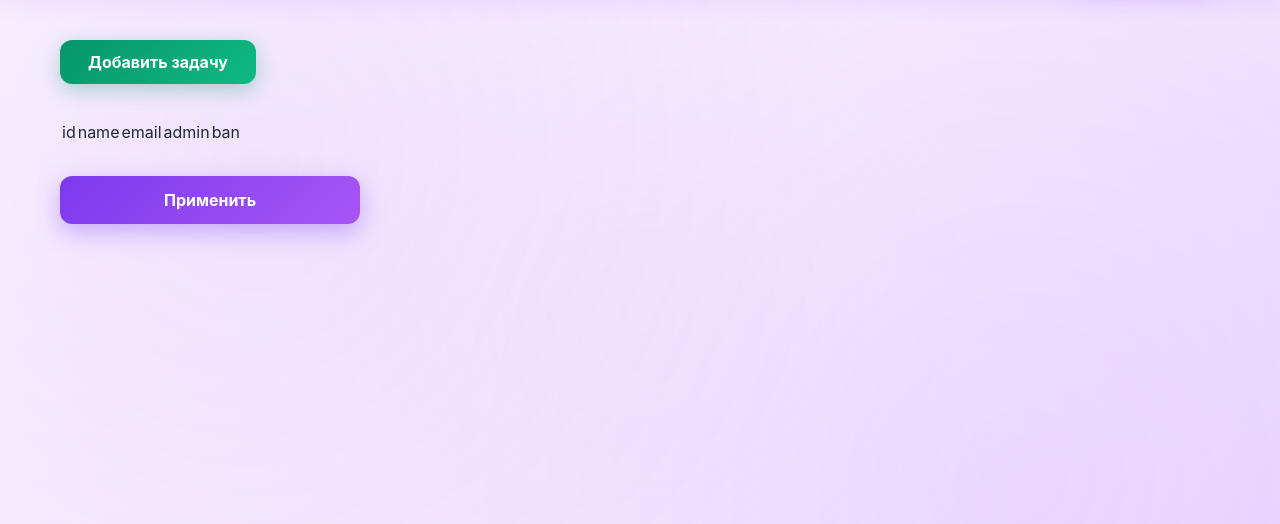
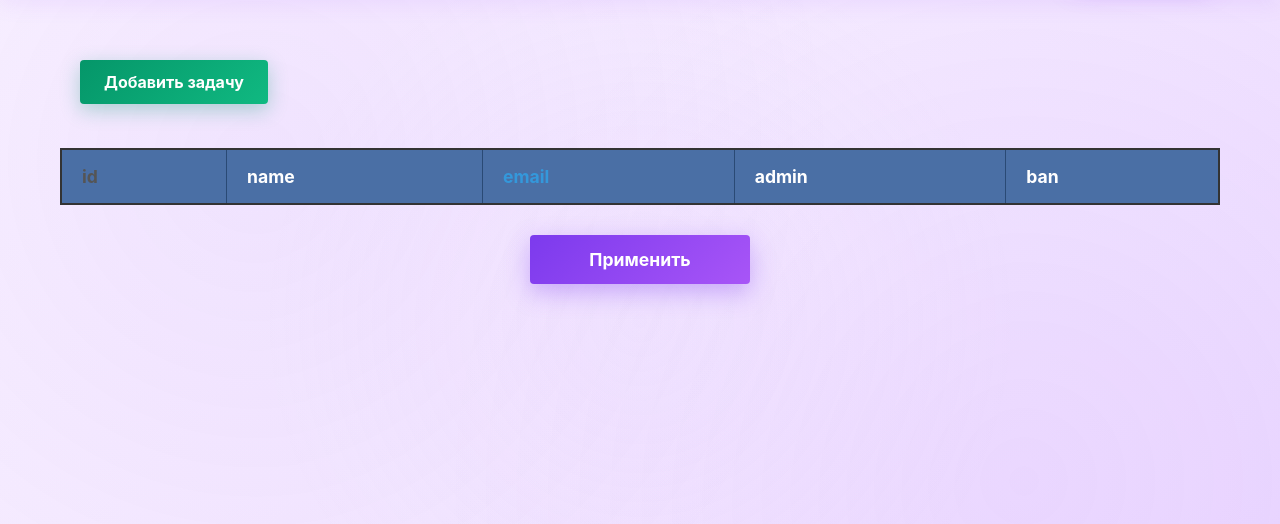
Before and after one commit to bezdarnij/Olympiad_preparing_platform, a Flask app: template templates/admin_first.html in a window 1280 px wide. Shown: the part 79-603 px from the top of the page. Run offline with Flask 3, Linux system fonts and the light colour scheme; the template is opened without the code that fills it, so the values that code supplies are empty.

Commit message:
Update admin_first.css

```diff
--- a/static/admin_first.css
+++ b/static/admin_first.css
@@ -265,3 +265,146 @@ select[value="ban"] {
         transform: rotate(360deg);
     }
 }
+
+/* admin_first.css */
+
+.table-container {
+    width: 100%;
+    max-width: 1400px;
+    margin: 20px auto;
+    overflow-x: auto; /* Для горизонтальной прокрутки на маленьких экранах */
+}
+
+.table-container table {
+    width: 100%;
+    border-collapse: collapse;
+    border: 2px solid #333;
+    font-family: Arial, sans-serif;
+    background-color: #fff;
+    box-shadow: 0 0 10px rgba(0, 0, 0, 0.1);
+}
+
+/* Заголовок таблицы */
+.table-container table tr:first-child {
+    background-color: #4a6fa5;
+    color: white;
+    text-align: left;
+}
+
+/* Ячейки заголовка */
+.table-container table tr:first-child td {
+    padding: 16px 20px;
+    font-weight: bold;
+    font-size: 1.1em;
+    border: 1px solid #2a4a75;
+    border-bottom: 2px solid #333;
+}
+
+/* Все строки */
+.table-container table tr {
+    border-bottom: 1px solid #ddd;
+}
+
+/* Все ячейки */
+.table-container table td {
+    padding: 14px 20px;
+    border: 1px solid #ddd;
+    vertical-align: middle;
+}
+
+/* Чередование цвета строк (кроме заголовка) */
+.table-container table tr:nth-child(even):not(:first-child) {
+    background-color: #f8f9fa;
+}
+
+/* Эффект при наведении на строку (кроме заголовка) */
+.table-container table tr:hover:not(:first-child) {
+    background-color: #e9ecef;
+    cursor: pointer;
+}
+
+/* Стили для select внутри таблицы */
+.table-container table select {
+    width: 100%;
+    padding: 8px 12px;
+    border: 1px solid #ccc;
+    border-radius: 4px;
+    background-color: white;
+    font-size: 0.95em;
+    cursor: pointer;
+}
+
+.table-container table select:hover {
+    border-color: #4a6fa5;
+}
+
+/* Кнопки */
+.btn-task {
+    display: inline-block;
+    margin: 20px;
+    padding: 12px 24px;
+    background-color: #28a745;
+    color: white;
+    text-decoration: none;
+    border-radius: 4px;
+    font-weight: bold;
+    border: none;
+    cursor: pointer;
+}
+
+.btn-task:hover {
+    background-color: #218838;
+}
+
+#applytBtn {
+    display: block;
+    width: 220px;
+    margin: 30px auto;
+    padding: 14px 28px;
+    background-color: #4a6fa5;
+    color: white;
+    border: none;
+    border-radius: 4px;
+    font-size: 1.1em;
+    font-weight: bold;
+    cursor: pointer;
+}
+
+#applytBtn:hover {
+    background-color: #3a5a8a;
+}
+
+/* Специальные стили для ячеек */
+.table-container table td:first-child {
+    font-weight: bold;
+    color: #555;
+}
+
+.table-container table td:nth-child(3) {
+    color: #3498db;
+}
+
+/* Адаптивность */
+@media (max-width: 768px) {
+    .table-container {
+        margin: 10px;
+    }
+
+    .table-container table {
+        font-size: 0.9em;
+    }
+
+    .table-container table td {
+        padding: 10px 12px;
+    }
+
+    .table-container table tr:first-child td {
+        padding: 12px 14px;
+    }
+
+    .btn-task {
+        margin: 10px;
+        padding: 10px 20px;
+        width: calc(100% - 20px);
+    }
+}
```
